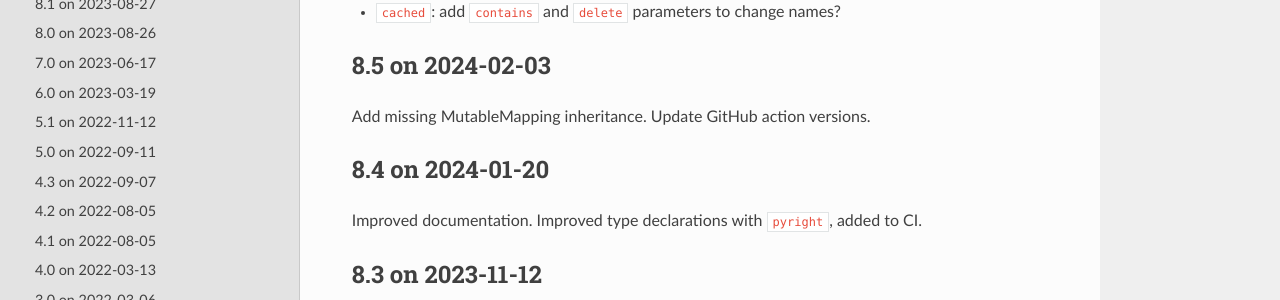
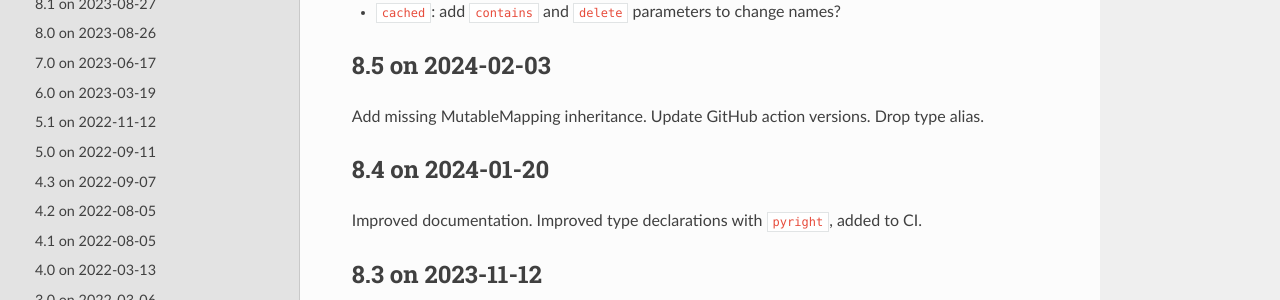
Before and after one commit to zx80/cachetools-utils, a Sphinx documentation site: the page built from docs/VERSIONS.md, in a window 1280 px wide and 900 px high. Shown: the part 434-734 px from the top of the window. Built offline with Sphinx 7.4.7 and the Read the Docs theme 2.0.0, drawn with Linux system fonts in a browser that asks for light colours; pages that are not in the unit, such as notebooks, are missing from menus.

Commit message:
more dones

```diff
--- a/docs/VERSIONS.md
+++ b/docs/VERSIONS.md
@@ -23,6 +23,7 @@ Install [package](https://pypi.org/project/CacheToolsUtils/) from
 
 Add missing MutableMapping inheritance.
 Update GitHub action versions.
+Drop type alias.
 
 ## 8.4 on 2024-01-20
 
```
